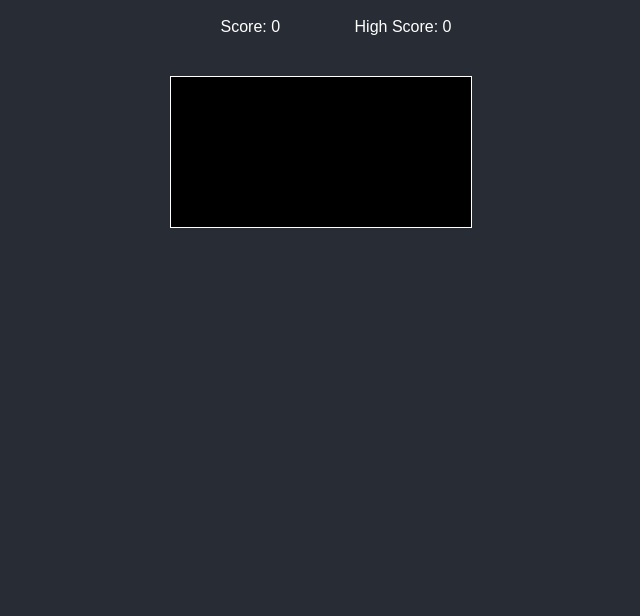
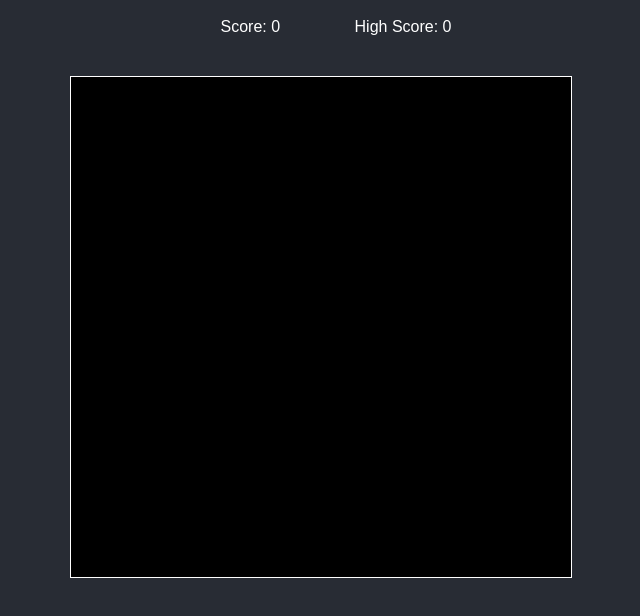
Before and after one commit to Dr-Lepic/Snaky, a plain HTML site: page index.html in a window 1280 px wide. Shown: the part 60-676 px from the top of the page, without its empty margins (319-959 px from the left). Drawn offline with Linux system fonts and the light colour scheme.

Commit message:
updated canvas size and added game settings

```diff
--- a/index.html
+++ b/index.html
@@ -16,5 +16,7 @@
         </div>
         <canvas id="gameCanvas"></canvas>
     </div>
+
+    <script src="script.js"></script>
 </body>
 </html>
--- a/script.js
+++ b/script.js
@@ -0,0 +1,23 @@
+const canvas = document.getElementById('gameCanvas');
+const ctx = canvas.getContext('2d');
+const scoreDisplay = document.getElementById("currentScore");
+const highScoreDisplay = document.getElementById("HighScore");
+
+// Size of the canvas
+canvas.width = 500;
+canvas.height = 500;
+
+// Game settings
+const boxSize = 20;
+let snake = [{ x: 200, y: 200 }];
+let food = {
+    x: randomPosition(canvas.width),
+    y: randomPosition(canvas.height),
+}
+
+let direction = { x: 0, y: 0 };
+let score = 0;
+let gameOver = false;
+
+
+//
```
